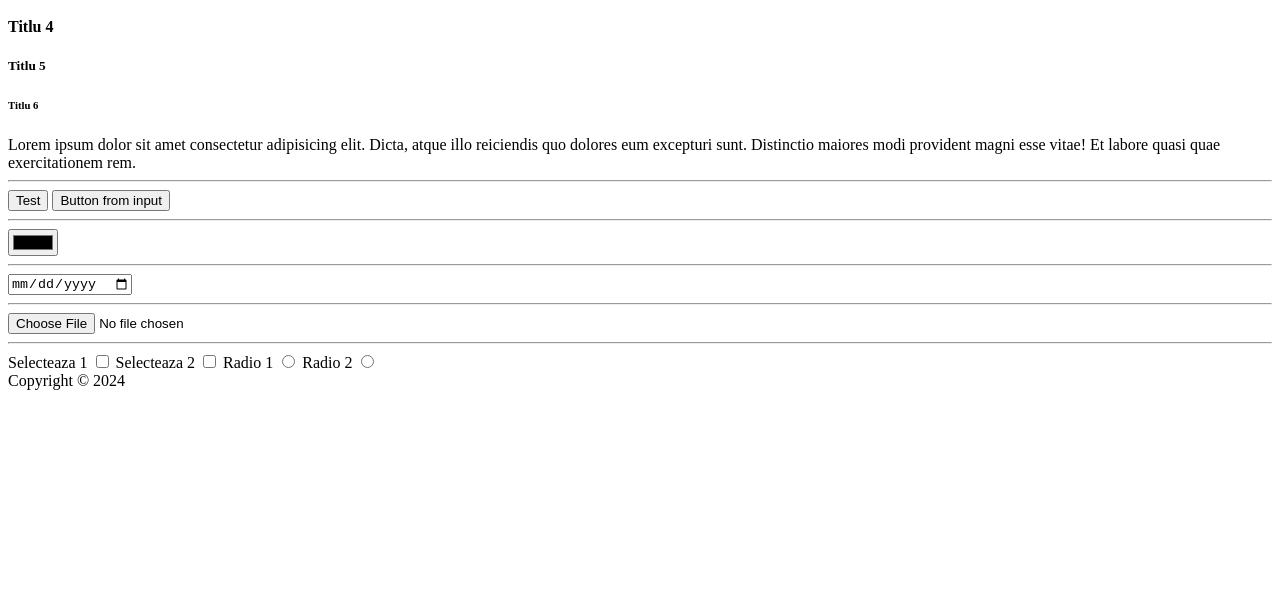
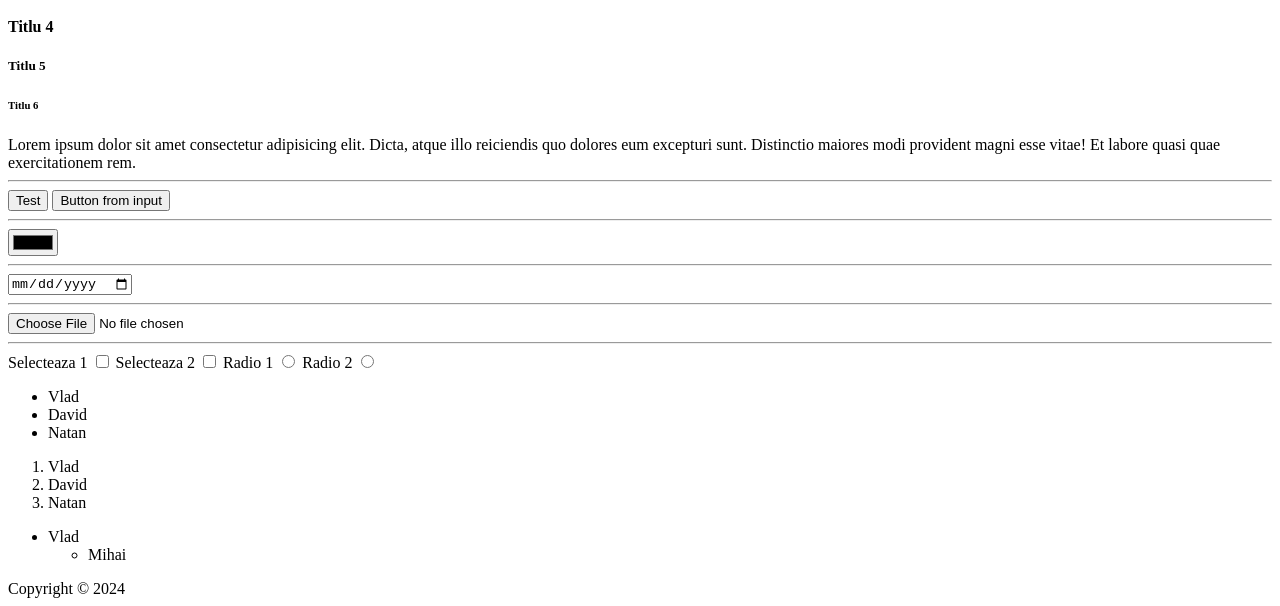
Before and after one commit to berindeanudavid/Curs1, a plain HTML site: page index.html in a window 1280 px wide. Shown: the part 240-846 px from the top of the page. Before the commit the page ends 800 px from the top, so only its background shows below. Drawn offline with Linux system fonts and the light colour scheme.

Commit message:
2 points

```diff
--- a/index.html
+++ b/index.html
@@ -53,6 +53,24 @@
         <input type="radio" name="select one" value="radio1">
         <label for="radio2">Radio 2</label>
         <input type="radio" name="select two" value="radio2">
+        <ul>
+            <li>Vlad</li>
+            <li>David</li>
+            <li>Natan</li>
+        </ul>
+        <ol>
+            <li>Vlad</li>
+            <li>David</li>
+            <li>Natan</li>
+        </ol>
+        <ul>
+            <li>Vlad
+                <ul>
+                    <li>Mihai</li>
+                </ul>
+            </li>
+
+        </ul>
     </main>
 
     <footer>
```
Also changed, not shown: 1 other file.
